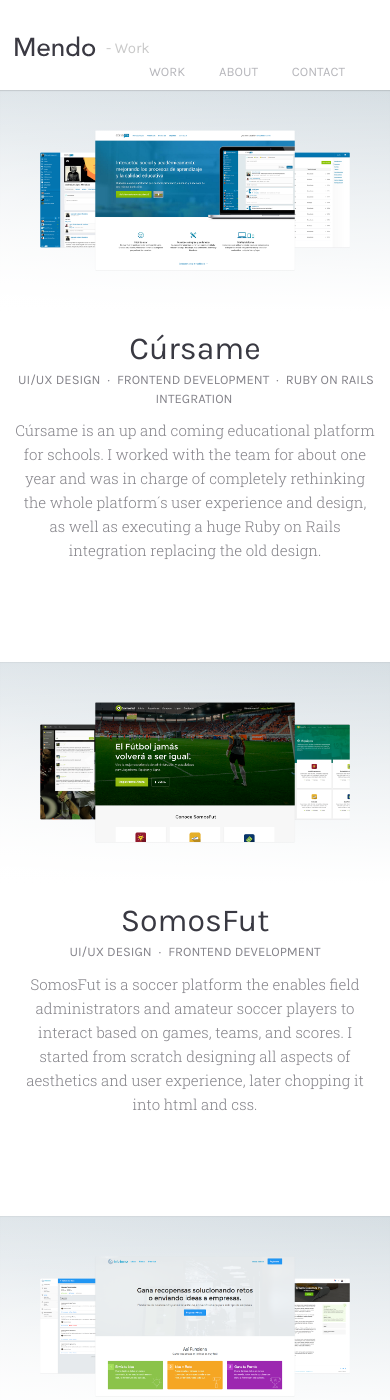
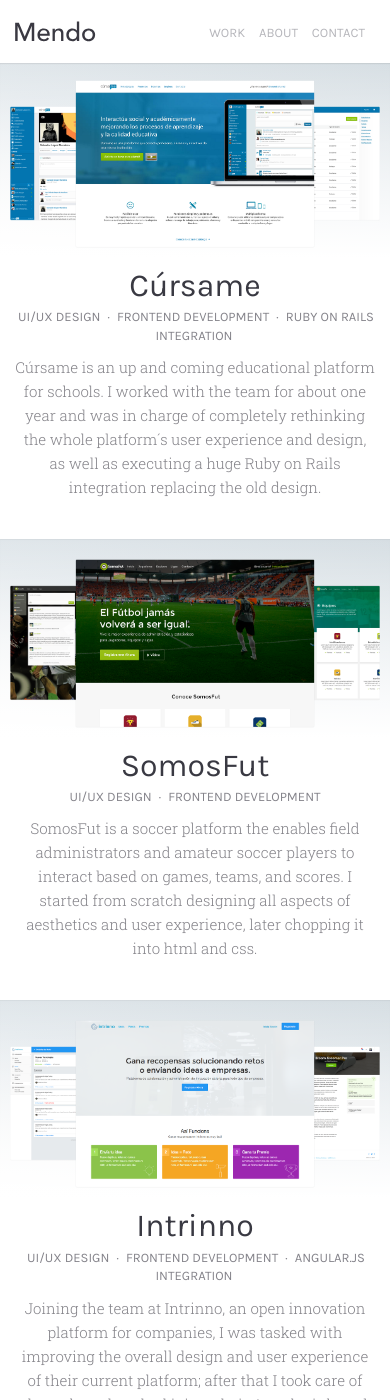
Before and after one commit to coderdiaz/simiographics.github.io, a Jekyll site: the page built from work.html, in a window 390 px wide and 1400 px high. Built offline with Jekyll 4.4.1, drawn with Linux system fonts in a browser that asks for light colours; nearby versions of some CDN libraries.

Commit message:
Mobile tweaks

```diff
--- /dev/null
+++ b/assets/_scss/common/_media-queries.scss
@@ -0,0 +1,260 @@
+// ---------------------------------------------------------------------------------------------------------------------
+//
+//  Author: Rafal Bromirski
+//  www: http://paranoida.com/
+//  twitter: http://twitter.com/paranoida
+//  dribbble: http://dribbble.com/paranoida
+//
+//  Licensed under a MIT License
+//
+// ---------------------------------------------------------------------------------------------------------------------
+//
+// Requirements:
+//   Sass 3.2.0+
+//
+//  Version:
+//   1.3                                      // developed on 14/11/2013
+//
+// Mixins:
+//   @ min-screen(width)                      // shortcut for @media screen and (min-width ...)
+//   @ max-screen(width)                      // shortcut for @media screen and (max-width ...)
+//   @ screen(min-width, max-width)           // shortcut for @media screen and (min-width ...) and (max-width ...)
+//   ---
+//   @ min-screen-height(height)              // shortcut for @media screen and (min-height ...)
+//   @ max-screen-height(height)              // shortcut for @media screen and (max-height ...)
+//   @ screen-height(min-height, max-height)  // shortcut for @media screen and (min-height ...) and (max-height ...)
+//   ---
+//   @ iphone3                                // only iPhone (2, 3G, 3GS) landscape & portrait
+//   @ iphone3(landscape)                     // only iPhone (2, 3G, 3GS) only landscape
+//   @ iphone3(portrait)                      // only iPhone (2, 3G, 3GS) only portrait
+//   ---
+//   @ iphone4                                // only iPhone (4, 4S) landscape & portrait
+//   @ iphone4(landscape)                     // only iPhone (4, 4S) only landscape
+//   @ iphone4(portrait)                      // only iPhone (4, 4S) only portrait
+//   ---
+//   @ iphone5                                // only iPhone (5) landscape & portrait
+//   @ iphone5(landscape)                     // only iPhone (5) only landscape
+//   @ iphone5(portrait)                      // only iPhone (5) only portrait
+//   ---
+//   @ ipad                                   // all iPads (1, 2, 3, 4, Mini) landscape & portrait
+//   @ ipad(landscape)                        // all iPads (1, 2, 3, 4, Mini) only landscape
+//   @ ipad(portrait)                         // all iPads (1, 2, 3, 4, Mini) only portrait
+//   ---
+//   @ ipad-retina                            // only iPad (3, 4) landscape & portrait
+//   @ ipad-retina(landscape)                 // only iPad (3, 4) only landscape
+//   @ ipad-retina(portrait)                  // only iPad (3, 4) only portrait
+//   ---
+//   @ hdpi(ratio)                            // devices with hidpi displays (default ratio: 1.3)
+//
+// ---------------------------------------------------------------------------------------------------------------------
+
+// ---------------------------------------------------------------------------------------------------------------------
+// --- screen ----------------------------------------------------------------------------------------------------------
+// ---------------------------------------------------------------------------------------------------------------------
+
+@mixin screen($resMin, $resMax)
+{
+  @media screen and (min-width: $resMin) and (max-width: $resMax)
+  {
+    @content;
+  }
+}
+
+@mixin max-screen($res)
+{
+  @media screen and (max-width: $res)
+  {
+    @content;
+  }
+}
+
+@mixin min-screen($res)
+{
+  @media screen and (min-width: $res)
+  {
+    @content;
+  }
+}
+
+@mixin screen-height($resMin, $resMax)
+{
+  @media screen and (min-height: $resMin) and (max-height: $resMax)
+  {
+    @content;
+  }
+}
+
+@mixin max-screen-height($res)
+{
+  @media screen and (max-height: $res)
+  {
+    @content;
+  }
+}
+
+@mixin min-screen-height($res)
+{
+  @media screen and (min-height: $res)
+  {
+    @content;
+  }
+}
+
+// ---------------------------------------------------------------------------------------------------------------------
+// --- hdpi ------------------------------------------------------------------------------------------------------------
+// ---------------------------------------------------------------------------------------------------------------------
+
+// Based on bourbon hidpi-media-queries file (https://github.com/thoughtbot/bourbon/blob/master/app/assets/stylesheets/css3/_hidpi-media-query.scss)
+// HiDPI mixin. Default value set to 1.3 to target Google Nexus 7 (http://bjango.com/articles/min-device-pixel-ratio/)
+
+@mixin hdpi($ratio: 1.3)
+{
+  @media only screen and (-webkit-min-device-pixel-ratio: $ratio),
+  only screen and (min--moz-device-pixel-ratio: $ratio),
+  only screen and (-o-min-device-pixel-ratio: #{$ratio}/1),
+  only screen and (min-resolution: #{round($ratio*96)}dpi),
+  only screen and (min-resolution: #{$ratio}dppx)
+  {
+    @content;
+  }
+}
+
+// ---------------------------------------------------------------------------------------------------------------------
+// --- iphone ----------------------------------------------------------------------------------------------------------
+// ---------------------------------------------------------------------------------------------------------------------
+
+@mixin iphone3($orientation: all)
+{
+  $deviceMinWidth: 320px;
+  $deviceMaxWidth: 480px;
+  $devicePixelRatio: 1;
+
+  @if $orientation == all
+  {
+    @media only screen and (min-device-width: $deviceMinWidth) and (max-device-width: $deviceMaxWidth)
+    and (-webkit-device-pixel-ratio: $devicePixelRatio)
+    {
+      @content;
+    }
+  }
+  @else
+  {
+    @media only screen and (min-device-width: $deviceMinWidth) and (max-device-width: $deviceMaxWidth)
+    and (-webkit-device-pixel-ratio: $devicePixelRatio) and (orientation:#{$orientation})
+    {
+      @content;
+    }
+  }
+}
+
+// ---------------------------------------------------------------------------------------------------------------------
+// --- iphone-retina ---------------------------------------------------------------------------------------------------
+// ---------------------------------------------------------------------------------------------------------------------
+
+@mixin iphone4($orientation: all)
+{
+  $deviceMinWidth: 320px;
+  $deviceMaxWidth: 480px;
+  $devicePixelRatio: 2;
+  $deviceAspectRatio: '2/3';
+
+  @if $orientation == all
+  {
+    @media only screen and (min-device-width: $deviceMinWidth) and (max-device-width: $deviceMaxWidth)
+    and (-webkit-device-pixel-ratio: $devicePixelRatio) and (device-aspect-ratio: $deviceAspectRatio)
+    {
+      @content;
+    }
+  }
+  @else
+  {
+    @media only screen and (min-device-width: $deviceMinWidth) and (max-device-width: $deviceMaxWidth)
+    and (-webkit-device-pixel-ratio: $devicePixelRatio) and (device-aspect-ratio: 2/3) and (orientation:#{$orientation})
+    {
+      @content;
+    }
+  }
+}
+
+// ---------------------------------------------------------------------------------------------------------------------
+// --- iphone-5 --------------------------------------------------------------------------------------------------------
+// ---------------------------------------------------------------------------------------------------------------------
+
+@mixin iphone5($orientation: all)
+{
+  $deviceMinWidth: 320px;
+  $deviceMaxWidth: 568px;
+  $devicePixelRatio: 2;
+  $deviceAspectRatio: '40/71';
+
+  @if $orientation == all
+  {
+    @media only screen and (min-device-width: $deviceMinWidth) and (max-device-width: $deviceMaxWidth)
+    and (-webkit-device-pixel-ratio: $devicePixelRatio) and (device-aspect-ratio: $deviceAspectRatio)
+    {
+      @content;
+    }
+  }
+  @else
+  {
+    @media only screen and (min-device-width: $deviceMinWidth) and (max-device-width: $deviceMaxWidth)
+    and (-webkit-device-pixel-ratio: $devicePixelRatio) and (device-aspect-ratio: $deviceAspectRatio) and (orientation:#{$orientation})
+    {
+      @content;
+    }
+  }
+}
+
+// ---------------------------------------------------------------------------------------------------------------------
+// --- ipads (all) -----------------------------------------------------------------------------------------------------
+// ---------------------------------------------------------------------------------------------------------------------
+
+@mixin ipad($orientation: all)
+{
+  $deviceMinWidth: 768px;
+  $deviceMaxWidth: 1024px;
+
+  @if $orientation == all
+  {
+    @media only screen and (min-device-width: $deviceMinWidth) and (max-device-width: $deviceMaxWidth)
+    {
+      @content;
+    }
+  }
+  @else
+  {
+    @media only screen and (min-device-width: $deviceMinWidth) and (max-device-width: $deviceMaxWidth)
+    and (orientation:#{$orientation})
+    {
+      @content;
+    }
+  }
+}
+
+// ---------------------------------------------------------------------------------------------------------------------
+// --- ipad-retina -----------------------------------------------------------------------------------------------------
+// ---------------------------------------------------------------------------------------------------------------------
+
+@mixin ipad-retina($orientation: all)
+{
+  $deviceMinWidth: 768px;
+  $deviceMaxWidth: 1024px;
+  $devicePixelRatio: 2;
+
+  @if $orientation == all
+  {
+    @media only screen and (min-device-width: $deviceMinWidth) and (max-device-width: $deviceMaxWidth)
+    and (-webkit-device-pixel-ratio: $devicePixelRatio)
+    {
+      @content;
+    }
+  }
+  @else
+  {
+    @media only screen and (min-device-width: $deviceMinWidth) and (max-device-width: $deviceMaxWidth)
+    and (-webkit-device-pixel-ratio: $devicePixelRatio) and (orientation:#{$orientation})
+    {
+      @content;
+    }
+  }
+}
--- a/assets/_scss/global/_skeleton.scss
+++ b/assets/_scss/global/_skeleton.scss
@@ -11,7 +11,6 @@
   top: 0;
   left: 0;
   width: 100%;
-  height: 90px;
   @include clearfix;
 
   .brand {
@@ -34,6 +33,20 @@
       margin-right: 30px;
     }
   }
+
+  @include max-screen($screen-sm-min) {
+    padding: 20px 0;
+
+    .bread-crumb {
+      display: none;
+    }
+
+    .nav {
+      a {
+        margin-right: 10px;
+      }
+    }
+  }
 }
 
 .contact-open {
@@ -42,6 +55,10 @@
 
 .head-fixed {
   padding-top: 90px;
+
+  @include max-screen($screen-sm-min) {
+    padding-top: 60px;
+  }
 }
 
 // Footer
--- a/assets/_scss/home/_skeleton.scss
+++ b/assets/_scss/home/_skeleton.scss
@@ -3,6 +3,7 @@
   top: 50%;
   left: 0;
   width: 100%;
+  padding: 0px 30px;
   @include transform(translateY(-60%));
 
   h1 {
--- a/assets/_scss/work/_skeleton.scss
+++ b/assets/_scss/work/_skeleton.scss
@@ -49,4 +49,22 @@
       padding: 0px 2px;
     }
   }
+
+  @include max-screen($screen-sm-min) {
+    .project-presentation {
+      padding: {
+        top: 20px;
+        left: 10px;
+        right: 10px;
+        bottom: 10px;
+      }
+    }
+
+    .project-main {
+      padding: {
+        top: 10px;
+        bottom: 30px;
+      }
+    }
+  }
 }
--- a/assets/css/main.scss
+++ b/assets/css/main.scss
@@ -11,6 +11,7 @@
 
 // Common
 @import "common/vars";
+@import "common/media-queries";
 
 // Deps
 @import "bourbon/bourbon";
```
Also changed, not shown: 1 other file.
